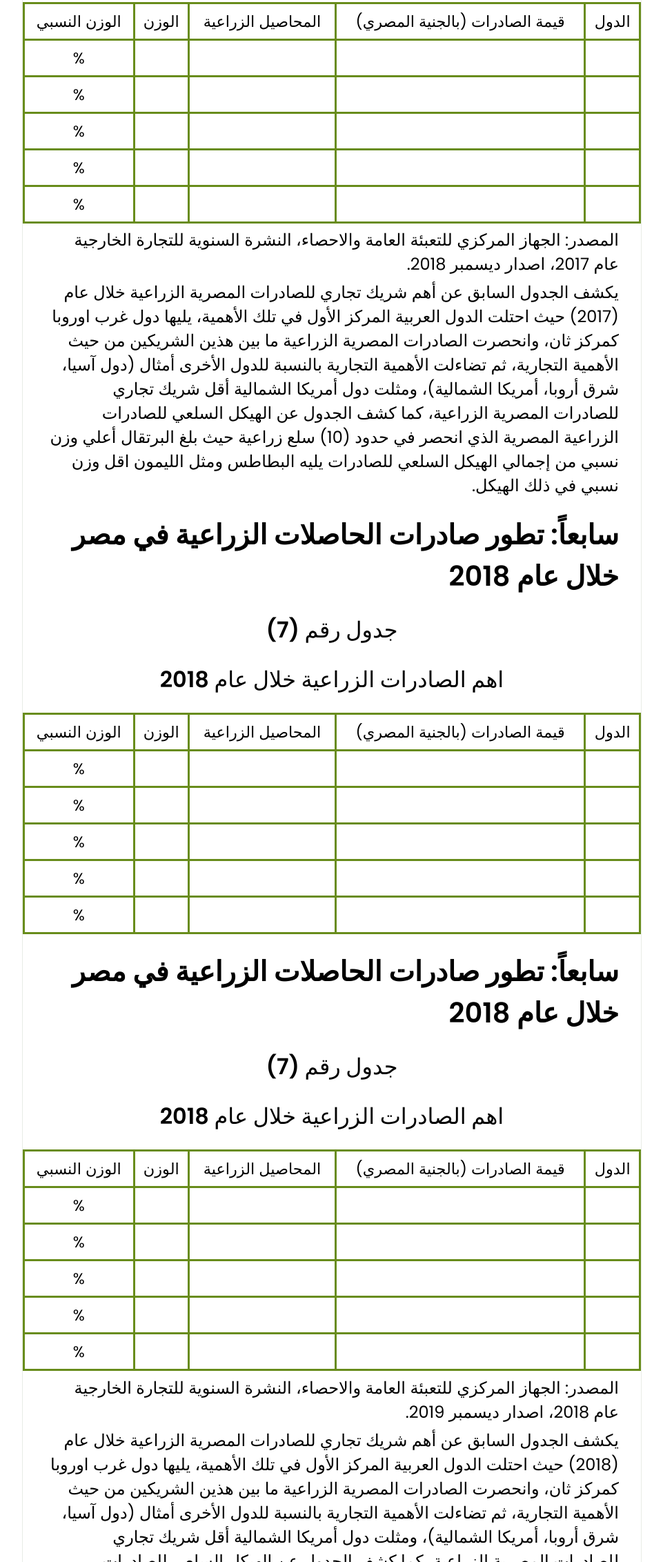
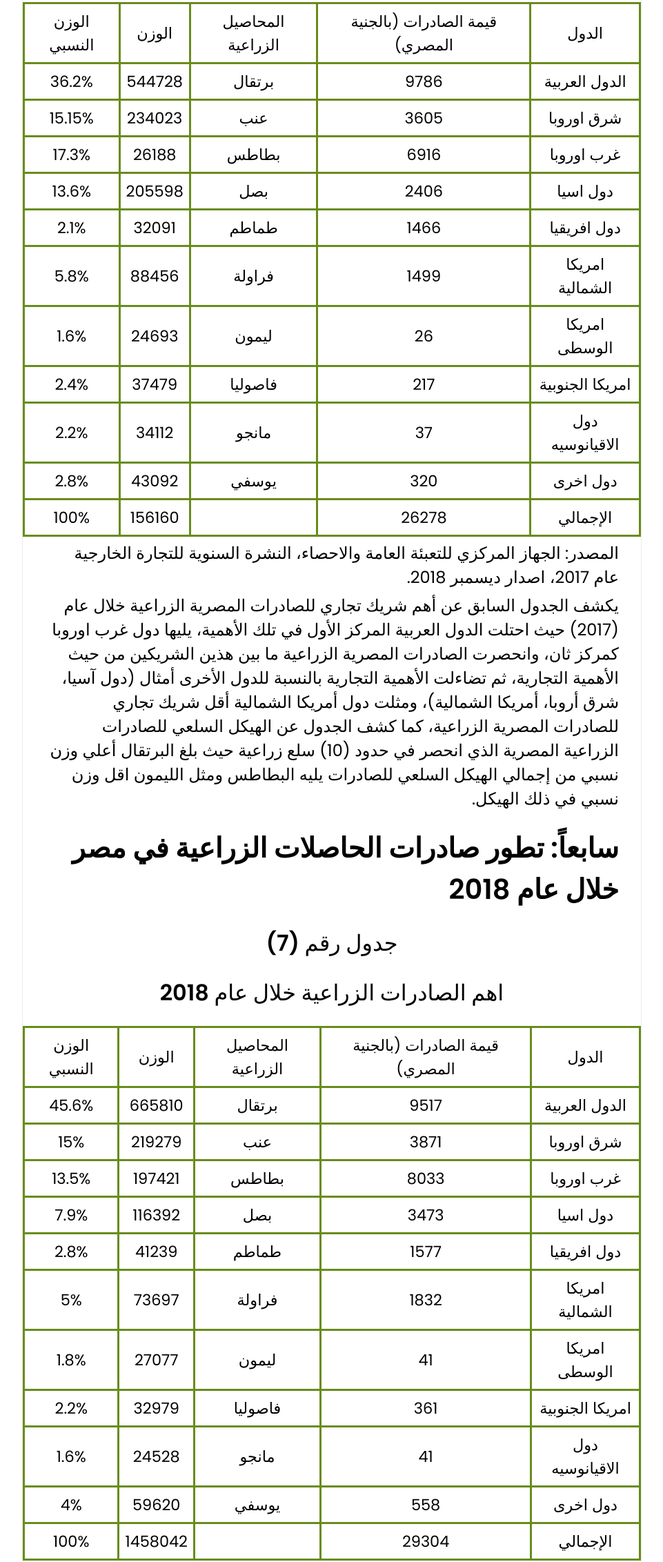
Before and after one commit to mohamedmansour24/Graduation-Project, a plain HTML site: page M2.HTML in a window 1280 px wide. Shown: the part 8138-10402 px from the top of the page at 69% size, without its empty margins (159-1120 px from the left). Drawn offline with nearby package versions, Linux system fonts and the light colour scheme.

Commit message:
Add files via upload

```diff
--- a/M2.HTML
+++ b/M2.HTML
@@ -491,39 +491,81 @@
 									<td>الوزن النسبي</td>
 								</tr>
 								<tr>
-									<td></td>
-									<td></td>
-									<td></td>
-									<td></td>
-									<td>%</td>
+									<td>الدول العربية</td>
+									<td>9786</td>
+									<td>برتقال</td>
+									<td>544728</td>
+									<td>36.2%</td>
 								</tr>
 								<tr>
-									<td></td>
-									<td></td>
-									<td></td>
-									<td></td>
-									<td>%</td>
+									<td>شرق اوروبا</td>
+									<td>3605</td>
+									<td>عنب</td>
+									<td>234023</td>
+									<td>15.15%</td>
 								</tr>
 								<tr>
-									<td></td>
-									<td></td>
-									<td></td>
-									<td></td>
-									<td>%</td>
+									<td>غرب اوروبا</td>
+									<td>6916</td>
+									<td>بطاطس</td>
+									<td>26188</td>
+									<td>17.3%</td>
 								</tr>
 								<tr>
-									<td></td>
-									<td></td>
-									<td></td>
-									<td></td>
-									<td>%</td>
+									<td>دول اسيا</td>
+									<td>2406</td>
+									<td>بصل</td>
+									<td>205598</td>
+									<td>13.6%</td>
 								</tr>
 								<tr>
+									<td>دول افريقيا</td>
+									<td>1466</td>
+									<td>طماطم</td>
+									<td>32091</td>
+									<td>2.1%</td>
+								</tr>
+								<tr>
+									<td>امريكا الشمالية </td>
+									<td>1499</td>
+									<td>فراولة</td>
+									<td>88456</td>
+									<td>5.8%</td>
+								</tr>
+								<tr>
+									<td>امريكا الوسطى</td>
+									<td>26</td>
+									<td>ليمون</td>
+									<td>24693</td>
+									<td>1.6%</td>
+								</tr>
+								<tr>
+									<td>امريكا الجنوبية</td>
+									<td>217</td>
+									<td>فاصوليا</td>
+									<td>37479</td>
+									<td>2.4%</td>
+								</tr>
+								<tr>
+									<td>دول الاقيانوسيه</td>
+									<td>37</td>
+									<td>مانجو</td>
+									<td>34112</td>
+									<td>2.2%</td>
+								</tr>
+								<tr>
+									<td>دول اخرى</td>
+									<td>320</td>
+									<td>يوسفي</td>
+									<td>43092</td>
+									<td>2.8%</td>
+								</tr>
+								<tr>
+									<td>الإجمالي</td>
+									<td>26278</td>
 									<td></td>
-									<td></td>
-									<td></td>
-									<td></td>
-									<td>%</td>
+									<td>156160</td>
+									<td>100%</td>
 								</tr>
 							</table>
 						</div>
@@ -546,96 +588,81 @@
 									<td>الوزن النسبي</td>
 								</tr>
 								<tr>
-									<td></td>
-									<td></td>
-									<td></td>
-									<td></td>
-									<td>%</td>
+									<td>الدول العربية</td>
+									<td>9517</td>
+									<td>برتقال </td>
+									<td>665810</td>
+									<td>45.6%</td>
 								</tr>
 								<tr>
-									<td></td>
-									<td></td>
-									<td></td>
-									<td></td>
-									<td>%</td>
+									<td>شرق اوروبا</td>
+									<td>3871</td>
+									<td>عنب</td>
+									<td>219279</td>
+									<td>15%</td>
 								</tr>
 								<tr>
-									<td></td>
-									<td></td>
-									<td></td>
-									<td></td>
-									<td>%</td>
+									<td>غرب اوروبا</td>
+									<td>8033</td>
+									<td>بطاطس</td>
+									<td>197421</td>
+									<td>13.5%</td>
 								</tr>
 								<tr>
-									<td></td>
-									<td></td>
-									<td></td>
-									<td></td>
-									<td>%</td>
+									<td>دول اسيا</td>
+									<td>3473</td>
+									<td>بصل </td>
+									<td>116392</td>
+									<td>7.9%</td>
 								</tr>
 								<tr>
-									<td></td>
-									<td></td>
-									<td></td>
-									<td></td>
-									<td>%</td>
-								</tr>
-							</table>
-						</div>
-						<p class="post-text"></p>
-						<p class="post-text"></p>
-
-
-
-
-						<h2 class="sub">سابعاً: تطور صادرات الحاصلات الزراعية في مصر خلال عام 2018 </h2>
-						<h3 class="sub-sub sub-center">جدول رقم (7)</h3>
-						<h3 class="sub-sub sub-center">اهم الصادرات الزراعية خلال عام 2018</h3>
-						<div class="table-container">
-							<table>
-								<tr>
-									<td>الدول</td>
-									<td>قيمة الصادرات
-										(بالجنية المصري)
-									</td>
-									<td>المحاصيل الزراعية</td>
-									<td>الوزن</td>
-									<td>الوزن النسبي</td>
+									<td>دول افريقيا</td>
+									<td>1577</td>
+									<td>طماطم</td>
+									<td>41239</td>
+									<td>2.8%</td>
 								</tr>
 								<tr>
-									<td></td>
-									<td></td>
-									<td></td>
-									<td></td>
-									<td>%</td>
+									<td>امريكا الشمالية</td>
+									<td>1832</td>
+									<td>فراولة</td>
+									<td>73697</td>
+									<td>5%</td>
 								</tr>
 								<tr>
-									<td></td>
-									<td></td>
-									<td></td>
-									<td></td>
-									<td>%</td>
+									<td>امريكا الوسطى</td>
+									<td>41</td>
+									<td>ليمون</td>
+									<td>27077</td>
+									<td>1.8%</td>
 								</tr>
 								<tr>
-									<td></td>
-									<td></td>
-									<td></td>
-									<td></td>
-									<td>%</td>
+									<td>امريكا الجنوبية</td>
+									<td>361</td>
+									<td>فاصوليا</td>
+									<td>32979</td>
+									<td>2.2%</td>
 								</tr>
 								<tr>
-									<td></td>
-									<td></td>
-									<td></td>
-									<td></td>
-									<td>%</td>
+									<td>دول الاقيانوسيه</td>
+									<td>41</td>
+									<td>مانجو </td>
+									<td>24528</td>
+									<td>1.6%</td>
 								</tr>
 								<tr>
+									<td>دول اخرى</td>
+									<td>558</td>
+									<td>يوسفي</td>
+									<td>59620</td>
+									<td>4%</td>
+								</tr>
+								<tr>
+									<td>الإجمالي</td>
+									<td>29304</td>
 									<td></td>
-									<td></td>
-									<td></td>
-									<td></td>
-									<td>%</td>
+									<td>1458042</td>
+									<td>100%</td>
 								</tr>
 							</table>
 						</div>
@@ -643,7 +670,9 @@
 						<p class="post-text">يكشف الجدول السابق عن أهم شريك تجاري للصادرات المصرية الزراعية خلال عام (2018) حيث احتلت الدول العربية المركز الأول في تلك الأهمية، يليها دول غرب اوروبا كمركز ثان، وانحصرت الصادرات المصرية الزراعية  ما بين هذين الشريكين من حيث الأهمية التجارية، ثم تضاءلت الأهمية التجارية بالنسبة للدول الأخرى أمثال (دول آسيا، شرق أروبا، أمريكا الشمالية)، ومثلت دول أمريكا الشمالية أقل شريك تجاري للصادرات المصرية الزراعية، كما كشف الجدول عن الهيكل السلعي للصادرات الزراعية المصرية الذي انحصر في حدود(10)  سلع زراعية حيث بلغ البرتقال أعلي وزن نسبي من إجمالي الهيكل السلعي للصادرات يليه عنب ومثلت المانجو اقل وزن نسبي في ذلك الهيكل.</p>
 
 
-						<h2 class="sub">ثامناً: تطور صادرات الحاصلات الزراعية في مصر خلال عام 2019 </h2>
+
+
+						<h2 class="sub">سابعاً: تطور صادرات الحاصلات الزراعية في مصر خلال عام 2019 </h2>
 						<h3 class="sub-sub sub-center">جدول رقم (8)</h3>
 						<h3 class="sub-sub sub-center">اهم الصادرات الزراعية خلال عام 2019</h3>
 						<div class="table-container">
@@ -658,39 +687,67 @@
 									<td>الوزن النسبي</td>
 								</tr>
 								<tr>
-									<td></td>
-									<td></td>
-									<td></td>
-									<td></td>
-									<td>%</td>
+									<td>الدول العربية</td>
+									<td>10117</td>
+									<td>قطن</td>
+									<td>159545</td>
+									<td>10.15%</td>
 								</tr>
 								<tr>
-									<td></td>
-									<td></td>
-									<td></td>
-									<td></td>
-									<td>%</td>
+									<td>شرق اوروبا</td>
+									<td>4049</td>
+									<td>برتقال</td>
+									<td>638267</td>
+									<td>40.6%</td>
 								</tr>
 								<tr>
-									<td></td>
-									<td></td>
-									<td></td>
-									<td></td>
-									<td>%</td>
+									<td>غرب اوروبا</td>
+									<td>7617</td>
+									<td>عنب</td>
+									<td>233898</td>
+									<td>14.68%</td>
 								</tr>
 								<tr>
-									<td></td>
-									<td></td>
-									<td></td>
-									<td></td>
-									<td>%</td>
+									<td>دول اسيا</td>
+									<td>3295</td>
+									<td>بصل</td>
+									<td>231325</td>
+									<td>14.51%</td>
 								</tr>
 								<tr>
+									<td>دول افريقيا</td>
+									<td>1436</td>
+									<td>طماطم</td>
+									<td>48237</td>
+									<td>3.2%</td>
+								</tr>
+								<tr>
+									<td>امريكا الشمالية</td>
+									<td>2995</td>
+									<td>خوخ</td>
+									<td>16343</td>
+									<td>1.2%</td>
+								</tr>
+								<tr>
+									<td>امريكا الوسطى</td>
+									<td>49</td>
+									<td>بطاطس</td>
+									<td>249379</td>
+									<td>15.65%</td>
+								</tr>
+								<tr>
+									<td>امريكا الجنوبية</td>
+									<td>341</td>
+									<td>خس</td>
+									<td>16221</td>
+									<td>1.15%</td>
+								</tr>
+								<tr>
+									<td>الإجمالي</td>
+									<td>29899</td>
 									<td></td>
-									<td></td>
-									<td></td>
-									<td></td>
-									<td>%</td>
+									<td>1593215</td>
+									<td>100%</td>
 								</tr>
 							</table>
 						</div>
@@ -713,39 +770,67 @@
 									<td>الوزن النسبي</td>
 								</tr>
 								<tr>
-									<td></td>
-									<td></td>
-									<td></td>
-									<td></td>
-									<td>%</td>
+									<td>الدول العربية</td>
+									<td>10067</td>
+									<td>القطن</td>
+									<td>161266</td>
+									<td>10.8%</td>
 								</tr>
 								<tr>
-									<td></td>
-									<td></td>
-									<td></td>
-									<td></td>
-									<td>%</td>
+									<td>شرق اوروبا</td>
+									<td>4097</td>
+									<td>برتقال</td>
+									<td>668136</td>
+									<td>44.78%</td>
 								</tr>
 								<tr>
-									<td></td>
-									<td></td>
-									<td></td>
-									<td></td>
-									<td>%</td>
+									<td>غرب اوروبا</td>
+									<td>6203</td>
+									<td>عنب</td>
+									<td>233380</td>
+									<td>15.64%</td>
 								</tr>
 								<tr>
-									<td></td>
-									<td></td>
-									<td></td>
-									<td></td>
-									<td>%</td>
+									<td>دول اسيا</td>
+									<td>4123</td>
+									<td>بصل</td>
+									<td>137093</td>
+									<td>9.18%</td>
 								</tr>
 								<tr>
+									<td>دول افريقيا</td>
+									<td>1423</td>
+									<td>طماطم</td>
+									<td>40783</td>
+									<td>2.73%</td>
+								</tr>
+								<tr>
+									<td>امريكا الشمالية</td>
+									<td>2357</td>
+									<td>بطاطس</td>
+									<td>221585</td>
+									<td>14.85%</td>
+								</tr>
+								<tr>
+									<td>امريكا الوسطى</td>
+									<td>46</td>
+									<td>خوخ</td>
+									<td>13781</td>
+									<td>0.92%</td>
+								</tr>
+								<tr>
+									<td>امريكا الجنوبية</td>
+									<td>480</td>
+									<td>خس</td>
+									<td>15812</td>
+									<td>1.05%</td>
+								</tr>
+								<tr>
+									<td>الإجمالي</td>
+									<td>28826</td>
 									<td></td>
-									<td></td>
-									<td></td>
-									<td></td>
-									<td>%</td>
+									<td>1491836</td>
+									<td>100%</td>
 								</tr>
 							</table>
 						</div>
```
